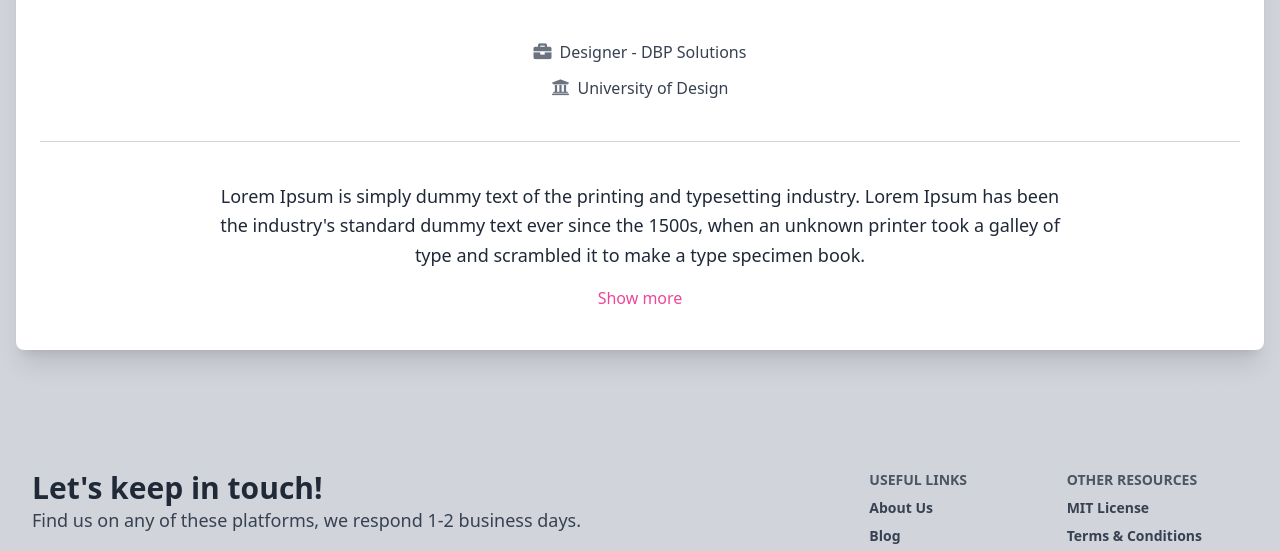
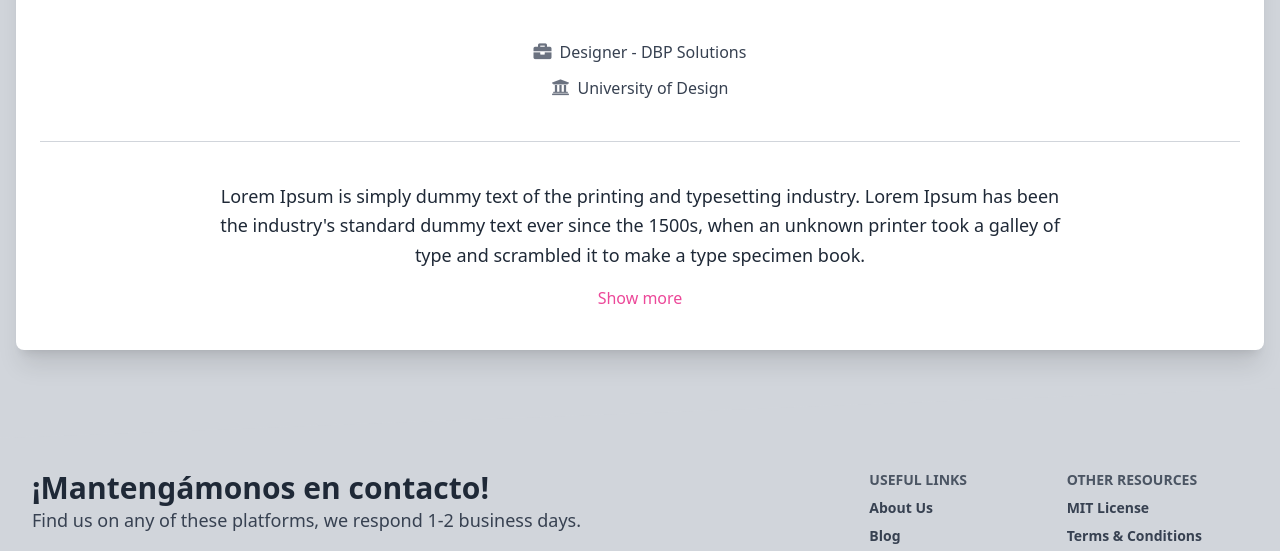
Before and after one commit to Quito66/git-course-dbp, a plain HTML site: page git-challenge-part1/index.html in a window 1280 px wide. Shown: the part 557-1108 px from the top of the page. Drawn offline with nearby package versions, Linux system fonts and the light colour scheme.

Commit message:
commit updating footer

```diff
--- a/git-challenge-part1/index.html
+++ b/git-challenge-part1/index.html
@@ -221,7 +221,7 @@
       <div class="container mx-auto px-4">
         <div class="flex flex-wrap">
           <div class="w-full px-4 lg:w-6/12">
-            <h4 class="text-3xl font-semibold">Let's keep in touch!</h4>
+            <h4 class="text-3xl font-semibold">¡Mantengámonos en contacto!</h4>
             <h5 class="mt-0 mb-2 text-lg text-gray-700">
               Find us on any of these platforms, we respond 1-2 business days.
             </h5>
```
